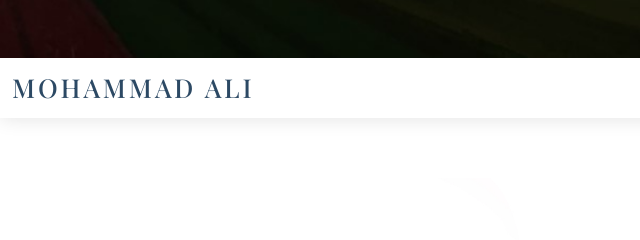
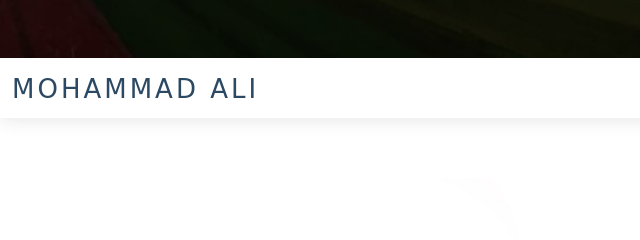
Before and after one commit to mohammad654/mohammad.ali, a website: page index.html in a window 1280 px wide. Shown: the part 342-582 px from the top of the page, 0-640 px from the left. Drawn offline with nearby package versions, Linux system fonts and the light colour scheme; a web font is replaced by a local one.

Commit message:
Update index.html

```diff
--- a/index.html
+++ b/index.html
@@ -44,7 +44,7 @@
     <div class="container d-flex align-items-center justify-content-between">
 
       <div class="logo">
-        <h1><a href="index.html">Mohammad Ali</a></h1>
+        <h1><a href="index.html"  style="font-family: cursive;">Mohammad Ali</a></h1>
       </div>
 
       <nav id="navbar" class="navbar">
```
